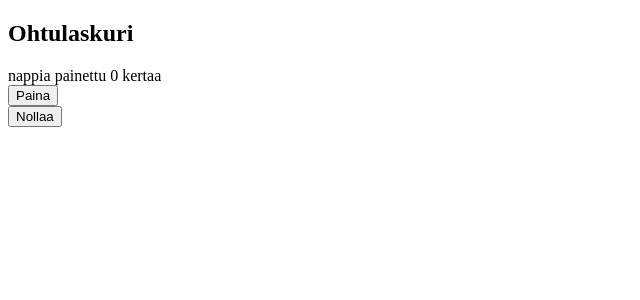
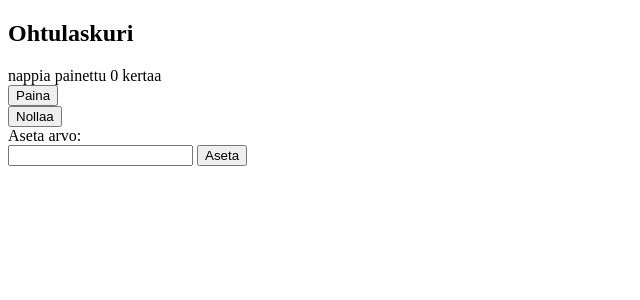
Before and after one commit to tuheli/webcounter, a Flask app: page / in a window 1280 px wide. Shown: the top 300 px of the page, without its empty margins (0-640 px from the left). Run offline with Flask 3, Linux system fonts and the light colour scheme.

Commit message:
Counter can be set to a value

```diff
--- a/src/app.py
+++ b/src/app.py
@@ -1,4 +1,4 @@
-from flask import Flask, redirect, render_template
+from flask import Flask, redirect, render_template, request
 from counter import Counter
 
 app = Flask(__name__)
@@ -17,3 +17,9 @@ def increment():
 def reset():
     cnt.reset()
     return redirect("/")
+
+@app.route("/set", methods=["POST"])
+def set():
+    new_value = request.form.get("arvo")
+    cnt.set(new_value)
+    return redirect("/")
--- a/src/counter.py
+++ b/src/counter.py
@@ -12,5 +12,8 @@ class Counter:
     def decrease(self):
         self.value = self.value - 1
 
+    def set(self, new_value):
+        self.value = new_value
+
     def reset(self):
         self.value = self._initial_value
--- a/src/templates/index.html
+++ b/src/templates/index.html
@@ -13,5 +13,10 @@
   <form action="/reset" method="POST">
     <input type="submit" value="Nollaa">
   </form>
+  <div>Aseta arvo:</div>
+  <form action="/set" method="POST">
+    <input type="number" name="arvo">
+    <button type="submit">Aseta</button>
+  </form>
 </body>
 </html>
```
Also changed, not shown: 1 other file.
